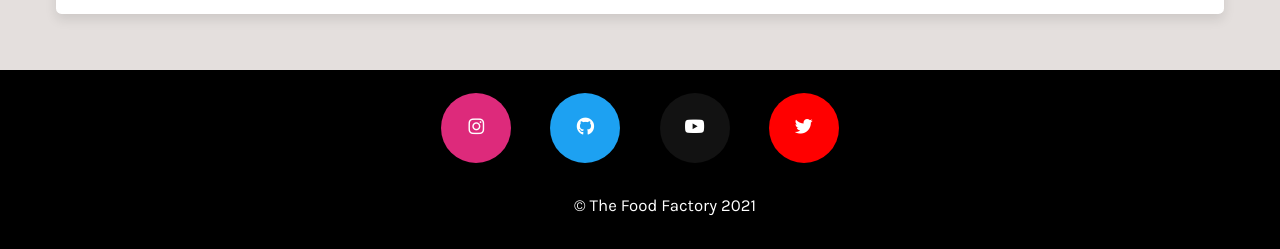
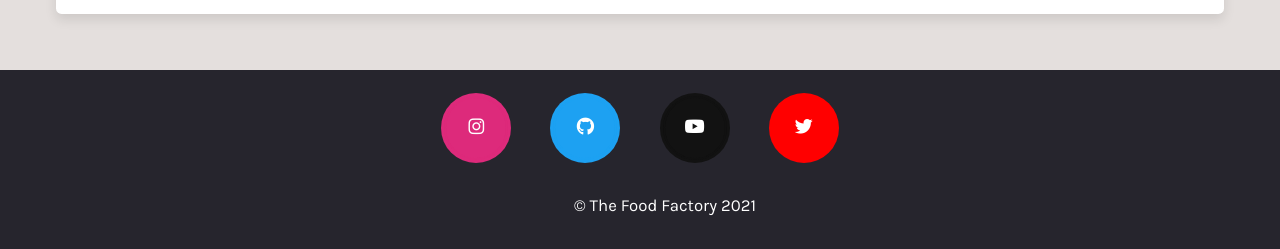
Before and after one commit to CodesbyA/theFoodFactory, a plain HTML site: page index.html in a window 1280 px wide. Shown: the part 4179-4428 px from the top of the page. Drawn offline with Linux system fonts and the light colour scheme.

Commit message:
Update style.css

```diff
--- a/css/style.css
+++ b/css/style.css
@@ -438,7 +438,7 @@ header .navbar a:hover {
   /* left: 1%;
   transform: translate(-15%, -10%); */
   /* border-top: 0.1rem solid black; */
-  background: #000;
+  background: #26252d;
   text-align: center;
 }
 
@@ -471,6 +471,7 @@ header .navbar a:hover {
   line-height: 70px;
   font-size: 1.6rem;
   transition: 0.3s;
+  z-index: 1;
 }
 
 .fcontainer a::before,
```
